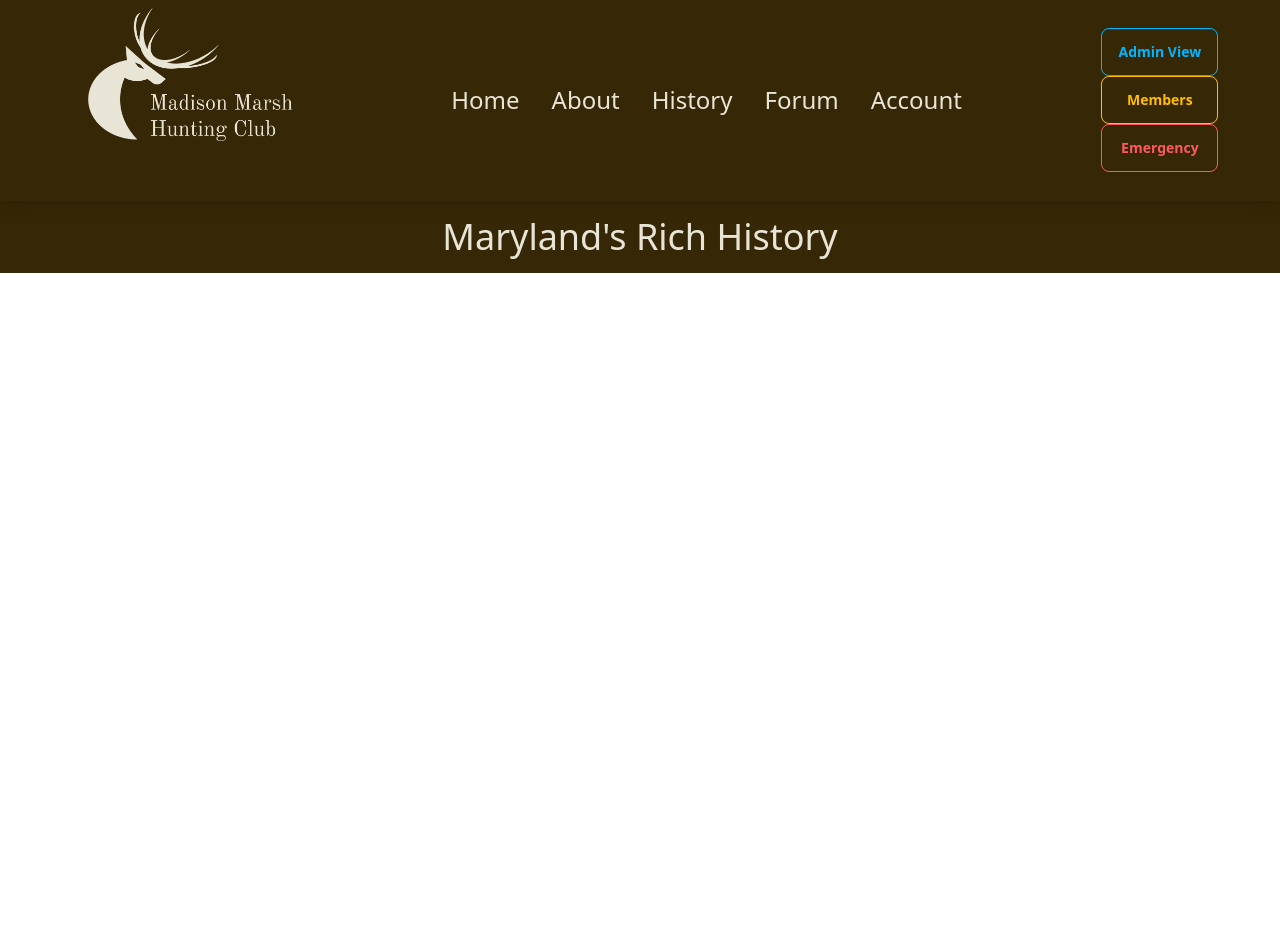
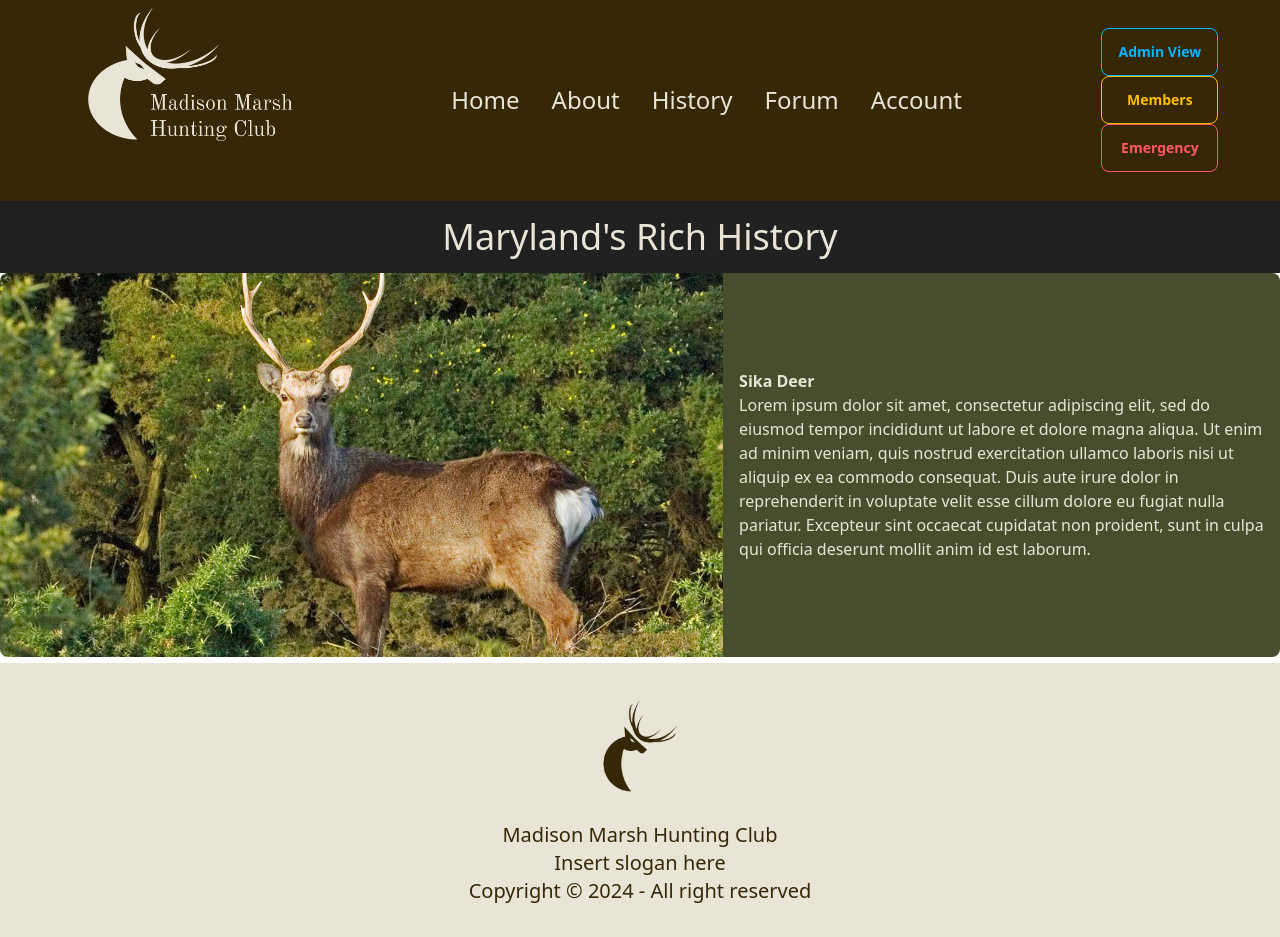
Before and after one commit to MasonH003/madison-marsh-hunting-club-website, a React (Vite) app in the folder madison-marsh/: page /History in a window 1280 px wide. Before the commit the page ends 800 px from the top, so only its background shows below. Built offline with nearby package versions, Linux system fonts and the light colour scheme.

Commit message:
IN2: Created component for text squares on the History page, some refining left to do

```diff
--- /dev/null
+++ b/madison-marsh/src/components/TextSquare.jsx
@@ -0,0 +1,14 @@
+import React from 'react';
+
+const TextSquare = ({ width, height, color, textColor, text, title}) => {
+  return (
+    <div className={`w-9/12 h-${height} bg-${color} text-${textColor} pl-4 pr-4 flex items-center  join-item`}>
+      <div>
+      <div className='font-bold'>{title}</div>
+      <div>{text}</div>
+      </div>
+    </div>
+  );
+};
+
+export default TextSquare;
--- a/madison-marsh/src/pages/History.jsx
+++ b/madison-marsh/src/pages/History.jsx
@@ -1,12 +1,32 @@
-import { Header } from '../sections';
+import { Header, Footer } from '../sections';
+import { TextSquare } from '../components';
+import sika from '../assets/images/sika.jpg';
+import group from '../assets/images/hunting-group.jpg';
+import dorcester from '../assets/images/dorcester.jpg';
 
 function History() {
   return (
     <hist>
       <Header/>
-      <div className = "text-4xl font-thin text-MMHCCream bg-MMHCBrown flex flex-row justify-center p-4">
+      <div className = "text-4xl font-thin text-MMHCCream bg-MMHCBlack flex flex-row justify-center p-4">
         Maryland's Rich History
       </div>
+      <div class="join left-0">
+        <img
+            src = {sika}
+            alt="History of the Sika Deer"
+            className = "w-full h-96 object-cover join-item"
+          />
+
+        <TextSquare
+            width={'50'}
+            height={'96'}
+            color={'MMHCGreen'}
+            textColor={'MMHCCream'}
+            text={'Lorem ipsum dolor sit amet, consectetur adipiscing elit, sed do eiusmod tempor incididunt ut labore et dolore magna aliqua. Ut enim ad minim veniam, quis nostrud exercitation ullamco laboris nisi ut aliquip ex ea commodo consequat. Duis aute irure dolor in reprehenderit in voluptate velit esse cillum dolore eu fugiat nulla pariatur. Excepteur sint occaecat cupidatat non proident, sunt in culpa qui officia deserunt mollit anim id est laborum.'}
+            title={'Sika Deer'}/>
+      </div>
+      <Footer/>
     </hist>
   );
 }
```
